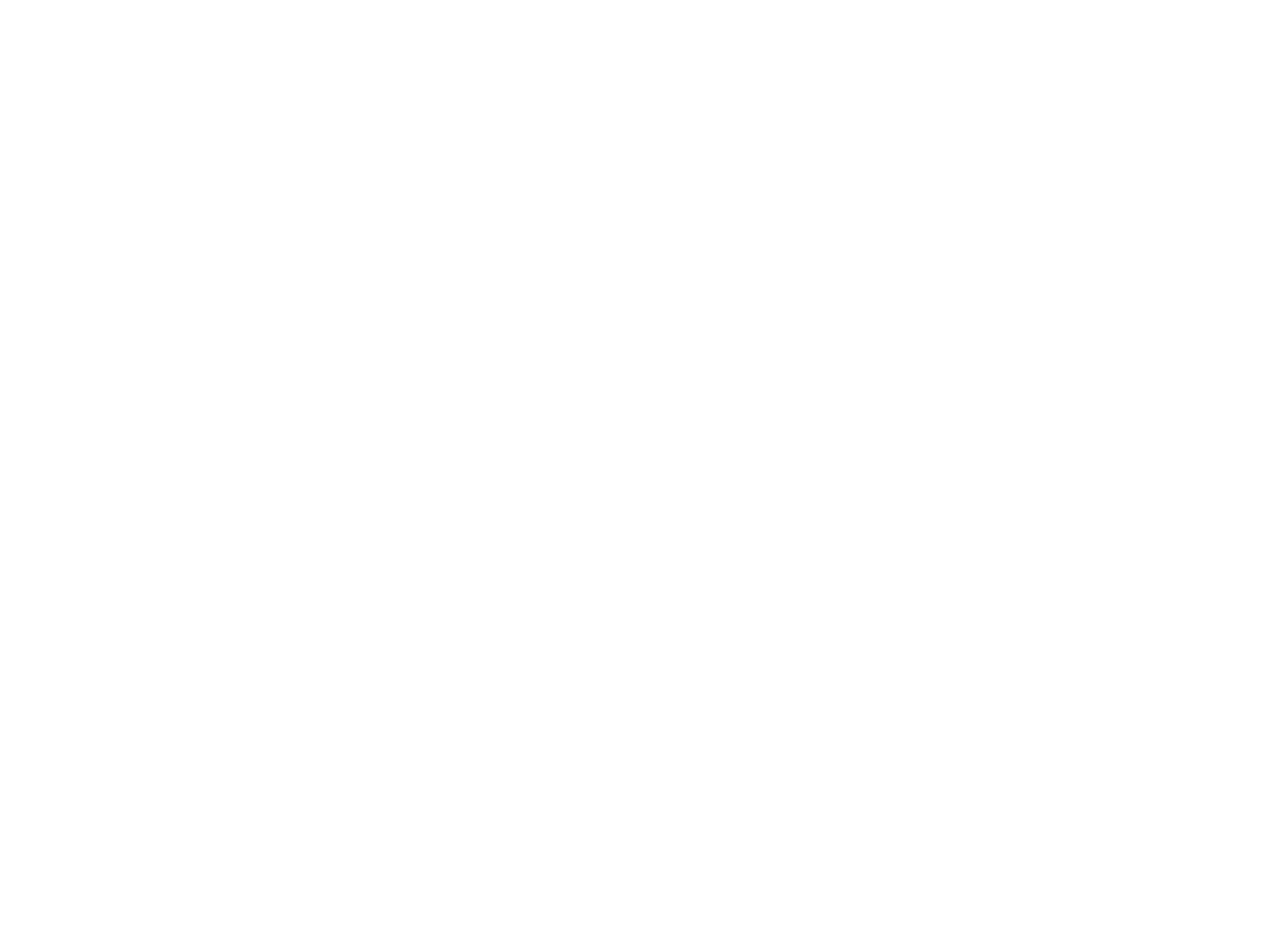
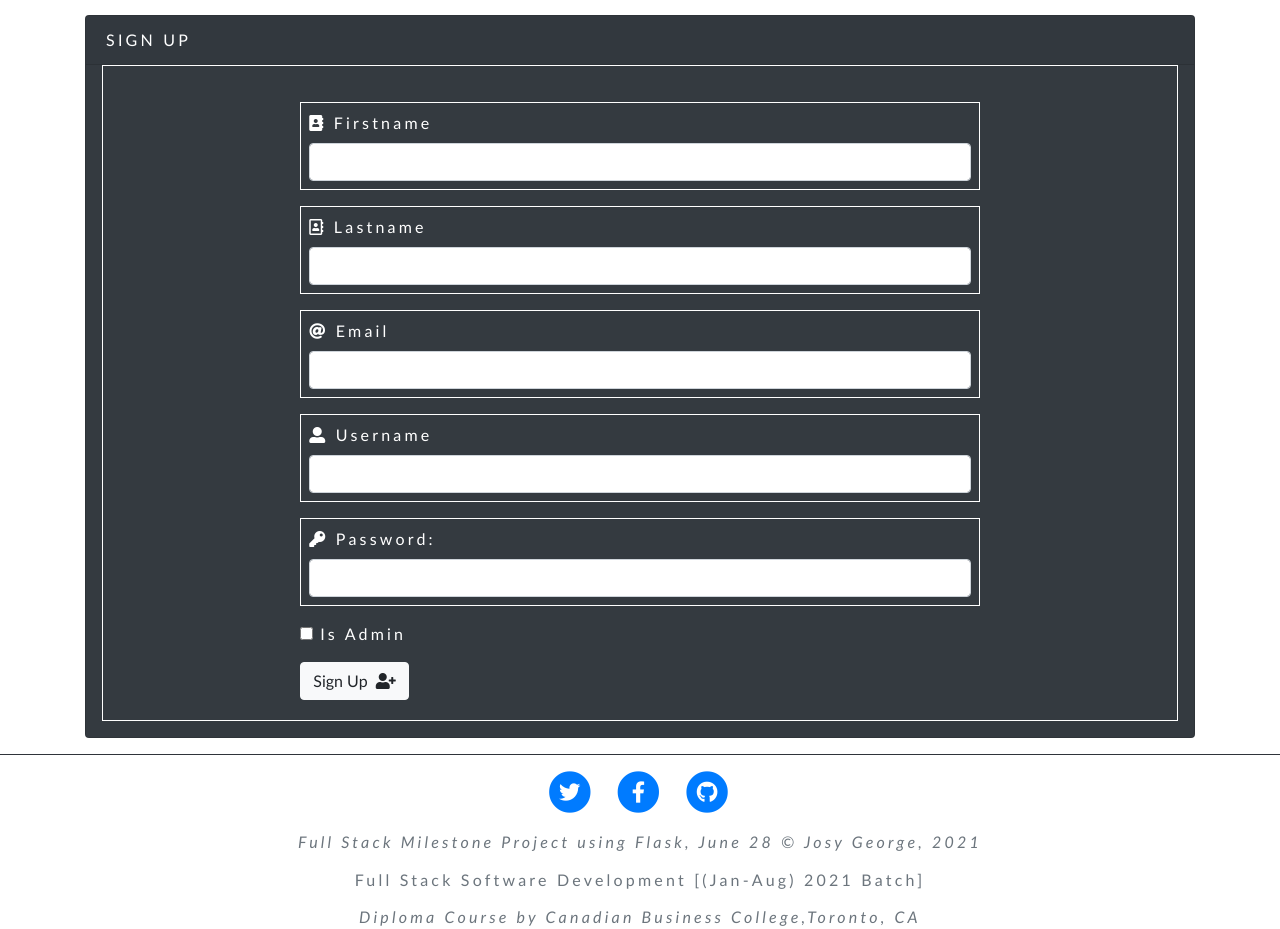
Before and after one commit to josygeorge/flask-backend-milestone-project, a Flask app: page /sign-up in a window 1280 px wide. Before the commit the part shown is empty. Shown: the part 302-1231 px from the top of the page. Before the commit the page ends 800 px from the top, so only its background shows below. Run offline with Flask 2, Linux system fonts and the light colour scheme; some libraries are stand-ins or nearby versions.

Commit message:
SignUp completed

```diff
--- a/app.py
+++ b/app.py
@@ -28,10 +28,56 @@
     return render_template('glossary.html', words=words)
 
 
+# Sign Up
 @app.route('/sign-up', methods=["GET", "POST"])
 def sign_up():
+    if request.method == "POST":
+        # check for whether the user exists in the DB
+        user_exists = mongo.db.users.find_one(
+            {"username": request.form.get("uname").lower()}
+        )
+        if user_exists:
+            flash("User already exists")
+            return redirect(url_for("sign_up"))
+        user_sign_up = {
+            "username": request.form.get("uname").lower(),
+            "password": generate_password_hash(request.form.get("password")),
+            "firstname": request.form.get("fname"),
+            "lastname": request.form.get("lname"),
+            "email": request.form.get("email"),
+            "is_admin": request.form.get("is_admin")
+        }
+        mongo.db.users.insert_one(user_sign_up)
+        # put the new user into 'session' cookie
+        session["user"] = request.form.get("uname").lower()
+        flash("User Created!")
+        return redirect(url_for('list_words', username=session['user']))
     return render_template('sign_up.html')
 
+
+# Register user
+@app.route("/register", methods=["GET", "POST"])
+def register():
+    if request.method == "POST":
+        # check if the POST user exists in DB
+        user_exists = mongo.db.users.find_one(
+            {"username": request.form.get("username").lower()})
+
+        if user_exists:
+            flash("Username already exists")
+            return redirect(url_for("register"))
+
+        register = {
+            "username": request.form.get("username").lower(),
+            "password": generate_password_hash(request.form.get("password"))
+        }
+        mongo.db.users.insert_one(register)
+
+        # put the new user into 'session' cookie
+        session["user"] = request.form.get("username").lower()
+        flash("User Created!")
+        return redirect(url_for('profile', username=session['user']))
+    return render_template("register.html")
 
 if __name__ == "__main__":
     app.run(host=os.environ.get("IP"),
--- a/static/css/style.css
+++ b/static/css/style.css
@@ -4,13 +4,21 @@
     font-family: 'Trebuchet MS', 'Lucida Sans Unicode', 'Lucida Grande',
       'Lucida Sans', Arial, sans-serif;
   }
+  #mainNav a.navbar-brand{
+   font-size: 14px;
+  }
+  #mainNav a.navbar-brand:hover {
+    opacity: 0.8;
+    background-color: #494413!important;
+  }
   #mainNav .navbar-nav > li.nav-item > a.nav-link {
-    font-size: 1rem;
+    font-size: 0.8rem;
     color: #fffdc7;
-    background-image: linear-gradient(to right, #9c780b, #020a14, #2466b6);
+    background-image: linear-gradient(to right,#3b4903, #244266, #474605);
     margin: 3px;
     padding: 1px 8px;
     border-radius: 5px;
+    border: 1px solid #fffdc7;
   }
   #mainNav .navbar-nav > li.nav-item > a.nav-link:hover {
     opacity: 0.8;
@@ -24,6 +32,7 @@
   }
   #mainNav .navbar-toggler > i.fas.fa-bars {
     font-size: 1.2rem;
+    color:#fffdc7;
   }
 
   /* HEADER IMAGE */
--- /dev/null
+++ b/static/js/script.js
@@ -0,0 +1,16 @@
+$(document).ready(function(){
+
+    // Form Validation
+    // Get the forms we want to add validation styles to
+    var forms = document.getElementsByClassName('needs-validation');
+    // Loop over them and prevent submission
+    var validation = Array.prototype.filter.call(forms, function (form) {
+        form.addEventListener('submit', function (event) {
+            if (form.checkValidity() === false) {
+                event.preventDefault();
+                event.stopPropagation();
+            }
+            form.classList.add('was-validated');
+        }, false);
+    });
+});
--- a/templates/base.html
+++ b/templates/base.html
@@ -14,9 +14,10 @@
     <title>Glossary</title>
 </head>
 <body>
-    <nav class="navbar navbar-expand-lg navbar-light" id="mainNav">
+    <nav class="navbar navbar-expand-lg navbar-light bg-dark" id="mainNav">
         <div class="container">
-            <a class="navbar-brand" href="{{url_for('list_words')}}">
+            <a class="navbar-brand text-white border border-white rounded-circle px-2"
+                href="{{url_for('list_words')}}">
                 D-word
             </a>
             <button class="navbar-toggler navbar-toggler-right" type="button" data-toggle="collapse"
@@ -27,13 +28,13 @@
             <div class="collapse navbar-collapse" id="navbarResponsive">
                 <ul class="navbar-nav ml-auto">
                     <li class="nav-item">
-                        <a class="nav-link" href="{{url_for('list_words')}}">Home</a>
+                        <a class="nav-link text-uppercase" href="{{url_for('list_words')}}">Home</a>
                     </li>
                     <li class="nav-item">
-                        <a class="nav-link" href="/">Sign In</a>
+                        <a class="nav-link text-uppercase" href="/">Sign In</a>
                     </li>
                     <li class="nav-item">
-                        <a class="nav-link" href="{{url_for('sign_up')}}">Sign Up</a>
+                        <a class="nav-link text-uppercase" href="{{url_for('sign_up')}}">Sign Up</a>
                     </li>
                 </ul>
             </div>
@@ -59,15 +60,81 @@
             </div>
         </div>
     </header>
+    <!-- Section for flash messages -->
+    <section>
+        <!-- flash messages -->
+        {% with messages = get_flashed_messages() %}
+        {% if messages %}
+        {% for message in messages %}
+        <div class="row flashes">
+            <h5 class="bg-dark text-align text-warning col-md-6 offset-m3">
+                {{ message }}
+            </h5>
+        </div>
+        {% endfor %}
+        {% endif %}
+        {% endwith %}
+    </section>
     <!-- Main Content -->
-    <div class="container">
+    <div class="container mt-3">
 
         {% block content_to_render %}
         {% endblock %}
 
     </div>
+    <hr class="bg-dark">
+    <!-- Footer -->
+    <footer>
+        <div class="container">
+            <div class="row">
+                <div class="col-md mx-auto">
+                    <ul class="list-inline text-center">
+                        <li class="list-inline-item">
+                            <a href="https://twitter.com/" target="_blank">
+                                <span class="fa-stack fa-lg">
+                                    <i class="fas fa-circle fa-stack-2x"></i>
+                                    <i class="fab fa-twitter fa-stack-1x fa-inverse"></i>
+                                </span>
+                            </a>
+                        </li>
+                        <li class="list-inline-item">
+                            <a href="https://www.facebook.com/" target="_blank">
+                                <span class="fa-stack fa-lg">
+                                    <i class="fas fa-circle fa-stack-2x"></i>
+                                    <i class="fab fa-facebook-f fa-stack-1x fa-inverse"></i>
+                                </span>
+                            </a>
+                        </li>
+                        <li class="list-inline-item">
+                            <a href="https://github.com/josygeorge/" target="_blank">
+                                <span class="fa-stack fa-lg">
+                                    <i class="fas fa-circle fa-stack-2x"></i>
+                                    <i class="fab fa-github fa-stack-1x fa-inverse"></i>
+                                </span>
+                            </a>
+                        </li>
+                    </ul>
 
+                    <div class="copyright text-center text-muted font-italic">
+                        Full Stack Milestone Project using Flask, June 28 &copy; Josy George, 2021
+                    </div>
+                    <div class="text-center text-muted">
+                        <h6 class="copyright text-muted mt-3 mb-0 py-0">
+                            Full Stack Software Development [(Jan-Aug) 2021 Batch]
+                        </h6>
+                        <p class="copyright mb-0 mt-3 py-0 font-italic">
+                            Diploma Course by Canadian Business College,Toronto, CA
+                        </p>
+                    </div>
+                </div>
+            </div>
+        </div>
+    </footer>
+
+    <!-- Bootstrap core JavaScript -->
     <script src="https://code.jquery.com/jquery-3.6.0.min.js" integrity="sha256-/xUj+3OJU5yExlq6GSYGSHk7tPXikynS7ogEvDej/m4=" crossorigin="anonymous"></script>
     <script src="https://maxcdn.bootstrapcdn.com/bootstrap/4.0.0/js/bootstrap.min.js" integrity="sha384-JZR6Spejh4U02d8jOt6vLEHfe/JQGiRRSQQxSfFWpi1MquVdAyjUar5+76PVCmYl" crossorigin="anonymous"></script>
+    <!-- Custom JavaScript -->
+    <script src="{{ url_for ('static', filename='js/script.js') }}"></script>
 </body>
 </html>
--- a/templates/sign_up.html
+++ b/templates/sign_up.html
@@ -0,0 +1,71 @@
+{% extends "base.html" %}
+{% block content_to_render %}
+<div class="card bg-dark text-white">
+    <div class="card-header text-uppercase">Sign Up</div>
+    <div class="card-body border border-white mx-3 mb-3">
+        <div class="row sign-up mt-3">
+            <div class="col-lg-8 col-md-10 mx-auto">
+                <form method="POST" action="{{url_for('sign_up')}}" class="needs-validation" novalidate>
+                    <!-- Firstname -->
+                    <div class="form-group border border-white p-2">
+                        <i class='fas fa-address-book'></i>
+                        <label for="fname">Firstname</label>
+                        <input type="text" class="form-control" id="fname"
+                            name="fname" required>
+                        <div class="valid-feedback">Valid.</div>
+                        <div class="invalid-feedback">Please fill out this field.</div>
+                    </div>
+                    <!-- Lastname -->
+                    <div class="form-group border border-white p-2">
+                        <i class='far fa-address-book'></i>
+                        <label for="lname">Lastname</label>
+                        <input type="text" class="form-control" id="lname"
+                            name="lname" required>
+                        <div class="valid-feedback">Valid.</div>
+                        <div class="invalid-feedback">Please fill out this field.</div>
+                    </div>
+                    <!-- Email -->
+                    <div class="form-group border border-white p-2">
+                        <i class='fas fa-at'></i>
+                        <label for="email">Email</label>
+                        <input type="email" class="form-control" id="email"
+                            name="email" required>
+                        <div class="valid-feedback">Valid.</div>
+                        <div class="invalid-feedback">Please fill out this field.</div>
+                    </div>
+                    <!-- Username -->
+                    <div class="form-group border border-white p-2">
+                        <i class='fas fa-user-alt'></i>
+                        <label for="uname">Username</label>
+                        <input type="text" class="form-control" id="uname"
+                            name="uname" required>
+                        <div class="valid-feedback">Valid.</div>
+                        <div class="invalid-feedback">Please fill out this field.</div>
+                    </div>
+                    <!-- Password -->
+                    <div class="form-group border border-white p-2">
+                        <i class="fas fa-key"></i>
+                        <label for="pwd">Password:</label>
+                        <input type="password" class="form-control" id="pwd"
+                            name="password" required>
+                        <div class="valid-feedback">Valid.</div>
+                        <div class="invalid-feedback">Please fill out this field.</div>
+                    </div>
+                    <!-- Checkbox for whether the user is Admin -->
+                    <div class="form-group form-check">
+                        <label class="form-check-label">
+                            <input class="form-check-input" type="checkbox" name="is_admin">
+                            Is Admin
+                        </label>
+                    </div>
+                    <!-- Submit -->
+                    <button type="submit" class="btn btn-light">
+                        Sign Up &nbsp;<i class="fas fa-user-plus"></i>
+                    </button>
+                </form>
+            </div>
+        </div>
+    </div>
+  </div>
+
+{% endblock %}
```
